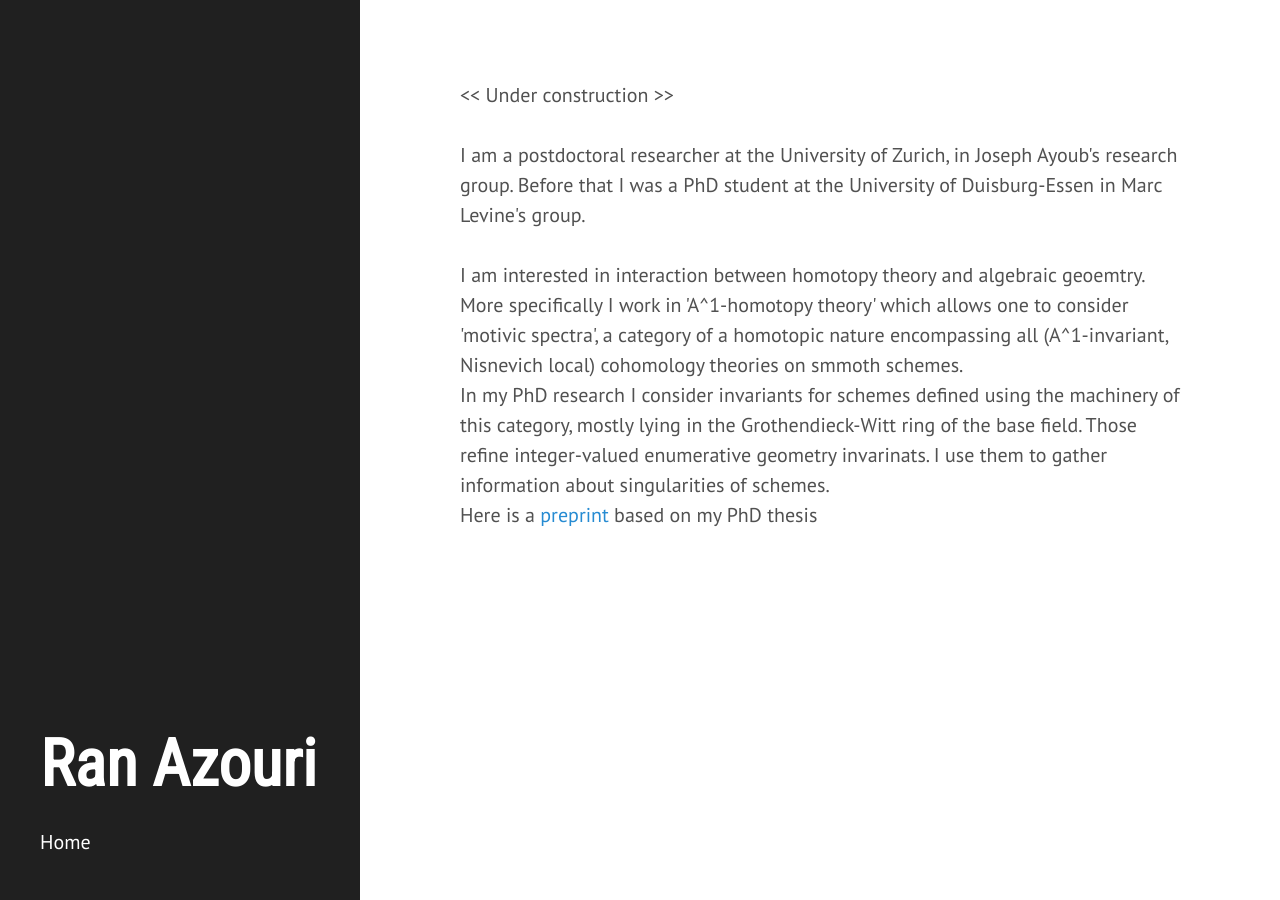
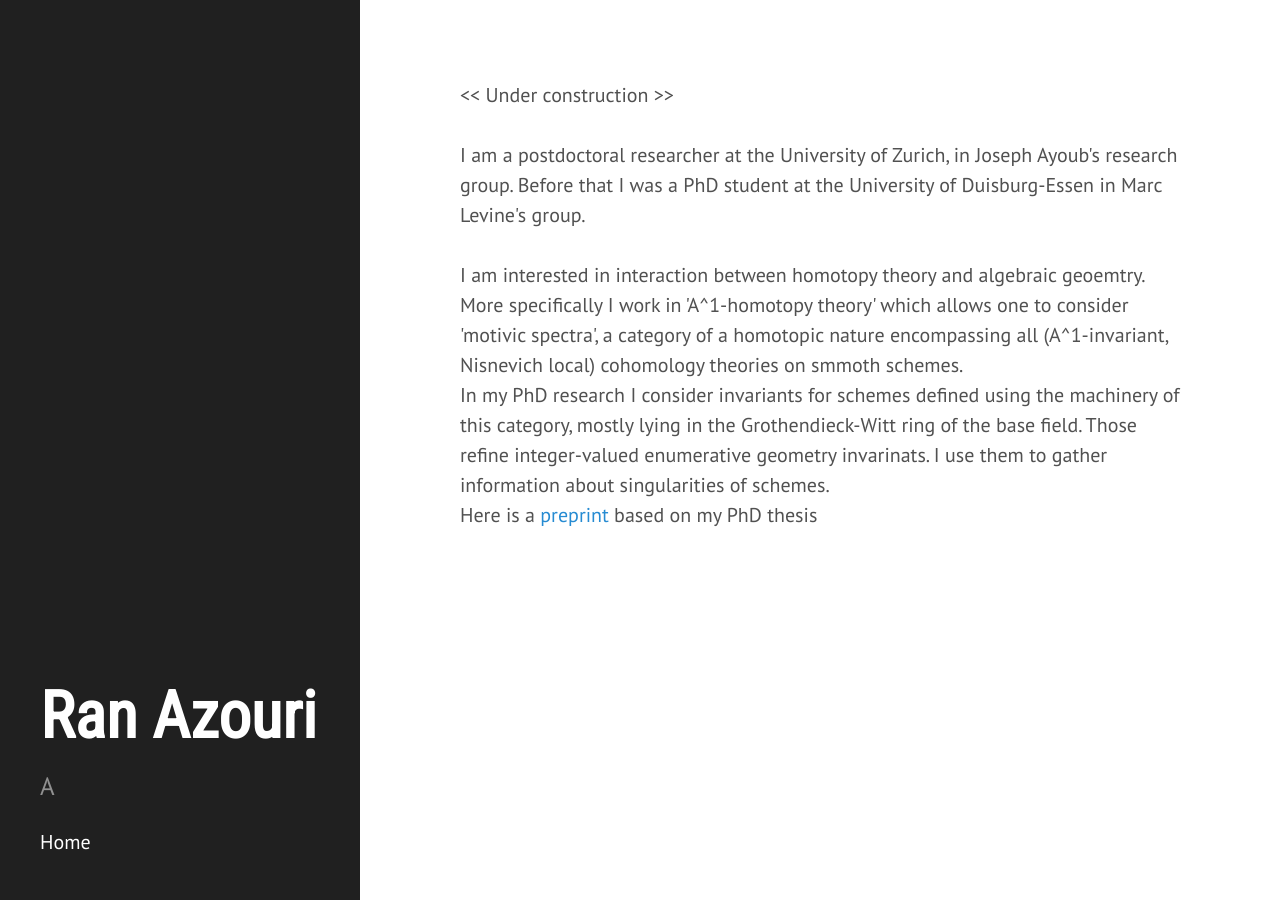
Before and after one commit to ransass/ransass.github.io, a Jekyll site: the page built from index.html, in a window 1280 px wide. Built offline with Jekyll 4.4.1, drawn with Linux system fonts in a browser that asks for light colours; some web fonts are replaced; the list of posts is cut into pages by our own code.

```diff
--- a/_config.yml
+++ b/_config.yml
@@ -10,7 +10,7 @@ permalink:        pretty
 title:            Ran Azouri
 tagline:          ''
 description:     'Institut fur Mathematik, Universitt Zrich'
-description:      ''
+description:      'A'
 url:              https://www.ranazouri.com
 baseurl:          /
 
```
